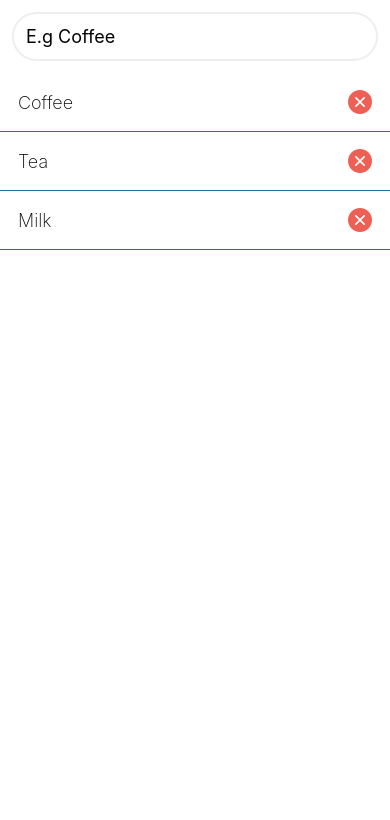
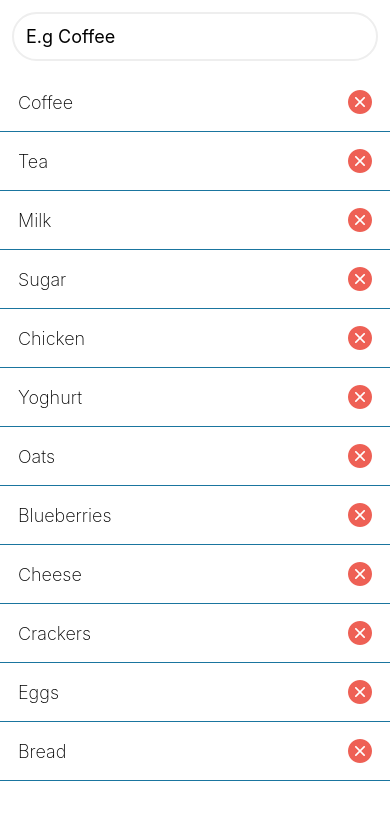
Before and after one commit to margOnline/taskly, a React Native app: screen / in a window 390 px wide. Shown: the top 820 px of the page. Built offline with nearby package versions, Linux system fonts and the light colour scheme.

Commit message:
Use a ScrollView to enable viewing and scrolling thru long lists

```diff
--- a/app/index.tsx
+++ b/app/index.tsx
@@ -1,4 +1,4 @@
-import { StyleSheet, TextInput, View } from "react-native";
+import { ScrollView, StyleSheet, TextInput } from "react-native";
 import { theme } from "../theme";
 import { ShoppingListItem } from "../components/ShoppingListItem";
 import { useState } from "react";
@@ -9,10 +9,19 @@ type ShoppingListItemType = {
 };
 
 const initialList: ShoppingListItemType[] = [
-  { id: "1", name: "Coffee" },
-  { id: "2", name: "Tea" },
-  { id: "3", name: "Milk" },
-];
+  { id: '1', name: 'Coffee' },
+  { id: '2', name: 'Tea' },
+  { id: '3', name: 'Milk' },
+  { id: '4', name: 'Sugar' },
+  { id: '5', name: 'Chicken' },
+  { id: '6', name: 'Yoghurt' },
+  { id: '7', name: 'Oats' },
+  { id: '8', name: 'Blueberries' },
+  { id: '9', name: 'Cheese' },
+  { id: '10', name: 'Crackers' },
+  { id: '11', name: 'Eggs' },
+  { id: '12', name: 'Bread' },
+]
 
 export default function App() {
   const [shoppingList, setShoppingList] = useState<ShoppingListItemType[]>(initialList);
@@ -30,7 +39,11 @@ export default function App() {
   };
 
   return (
-    <View style={styles.container}>
+    <ScrollView
+      style={styles.container}
+      contentContainerStyle={styles.contentContainer}
+      stickyHeaderIndices={[0]}
+    >
       <TextInput
         value={value}
         style={styles.textInput}
@@ -42,7 +55,7 @@ export default function App() {
       {shoppingList.map((item) => (
         <ShoppingListItem name={item.name} key={item.id} />
       ))}
-    </View>
+    </ScrollView>
   );
 }
 
@@ -52,6 +65,9 @@ const styles = StyleSheet.create({
     paddingTop: 12,
     flex: 1,
   },
+  contentContainer: {
+    paddingBottom: 24
+  },
   textInput: {
     borderColor: theme.colorLightGrey,
     borderWidth: 2,
@@ -60,5 +76,6 @@ const styles = StyleSheet.create({
     borderRadius: 50,
     marginHorizontal: 12,
     marginBottom: 12,
+    backgroundColor: theme.colorWhite
   },
 });
```
